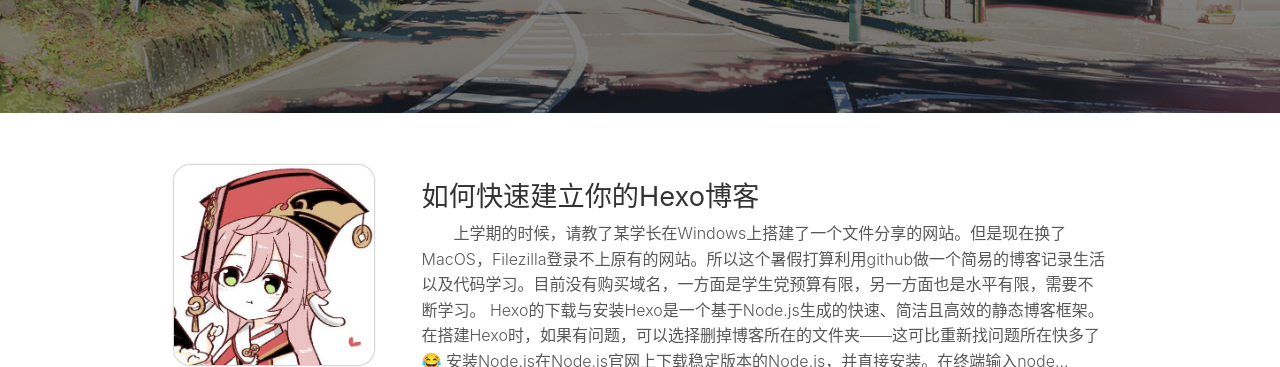
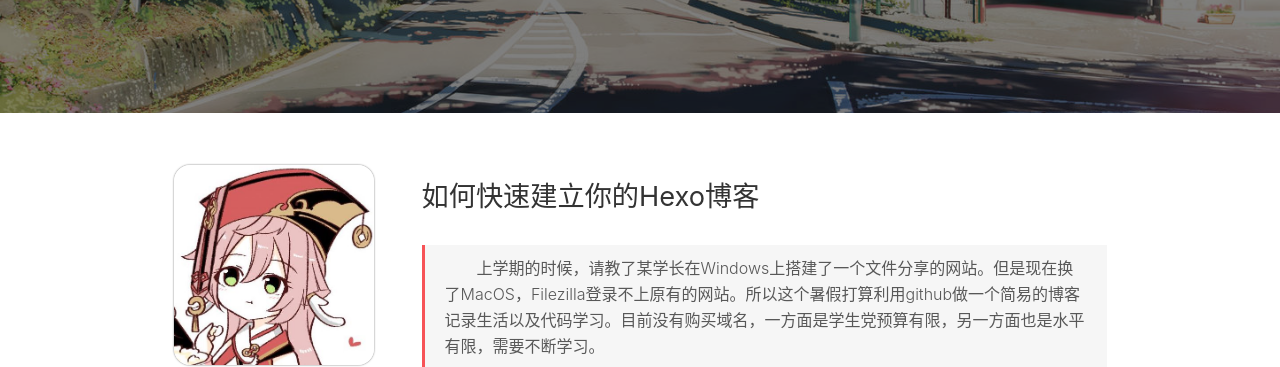
Before and after one commit to CSGNAK/CSGNAK.github.io, a plain HTML site: page index.html in a window 1280 px wide. Shown: the part 287-654 px from the top of the page. Drawn offline with nearby package versions, Linux system fonts and the light colour scheme; some packages are replaced by stand-ins of ours; a script that the page names is missing; a web font is replaced by a local one.

Commit message:
Site updated: 2021-07-26 10:01:36

```diff
--- a/index.html
+++ b/index.html
@@ -402,11 +402,9 @@ height:50vh;
                 <span>如何快速建立你的Hexo博客</span>
         </a>
         <div class="abstract-content">
-
-&emsp;&emsp;上学期的时候，请教了某学长在Windows上搭建了一个文件分享的网站。但是现在换了MacOS，Filezilla登录不上原有的网站。所以这个暑假打算利用github做一个简易的博客记录生活以及代码学习。目前没有购买域名，一方面是学生党预算有限，另一方面也是水平有限，需要不断学习。
-
-Hexo的下载与安装Hexo是一个基于Node.js生成的快速、简洁且高效的静态博客框架。在搭建Hexo时，如果有问题，可以选择删掉博客所在的文件夹——这可比重新找问题所在快多了😂
-安装Node.js在Node.js官网上下载稳定版本的Node.js，并直接安装。在终端输入node...
+            <blockquote>
+<p>&emsp;&emsp;上学期的时候，请教了某学长在Windows上搭建了一个文件分享的网站。但是现在换了MacOS，Filezilla登录不上原有的网站。所以这个暑假打算利用github做一个简易的博客记录生活以及代码学习。目前没有购买域名，一方面是学生党预算有限，另一方面也是水平有限，需要不断学习。</p>
+</blockquote>
         </div>
         <div class="abstract-post-meta">
             <!-- date  -->
```
Also changed, not shown: 2021/07/26/如何快速建立你的Hexo博客/index.html (+6 -4 lines), archives/2021/07/index.html (+3 -5 lines), archives/2021/index.html (+3 -5 lines), archives/index.html (+3 -5 lines), tags/心得/index.html (+3 -5 lines).
